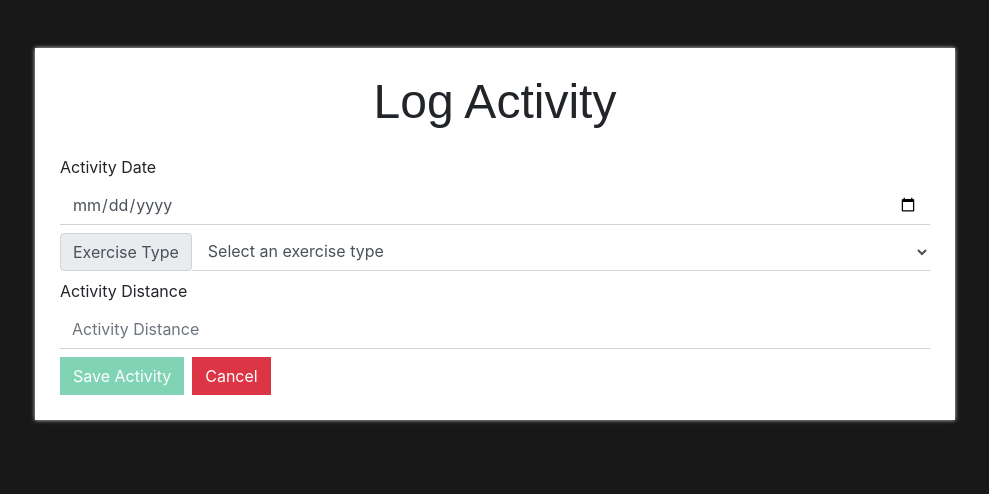
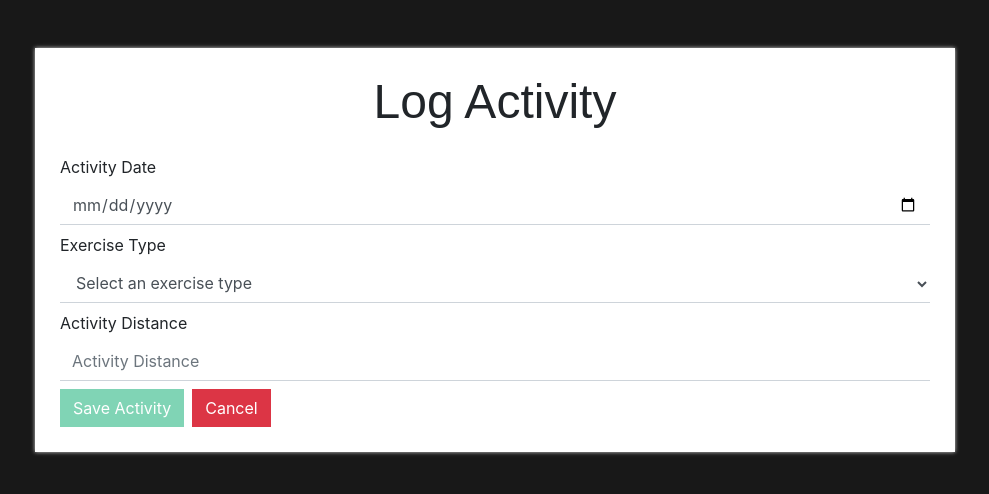
Before and after one commit to CyrusWarner/IIM-Angular-Front-End, an Angular app: page /LogActivity in a window 1280 px wide. Shown: the top 494 px of the page, without its empty margins (145-1134 px from the left). Built offline with nearby package versions, Linux system fonts and the light colour scheme.

Commit message:
Added form errors for the log activity component.

```diff
--- a/src/app/pages/log-activity/log-activity.component.css
+++ b/src/app/pages/log-activity/log-activity.component.css
@@ -6,6 +6,8 @@
 input, select {
   border-width: 0px 0px 1px 0px;
   border-radius: 0px;
+  display: block;
+
 }
 
 input:focus, select:focus {
@@ -17,3 +19,7 @@ input:focus, select:focus {
   color: white;
   border-color: #04AA6D;
 }
+
+label {
+  display: block;
+}
--- a/src/app/pages/log-activity/log-activity.component.html
+++ b/src/app/pages/log-activity/log-activity.component.html
@@ -12,6 +12,7 @@
           <em *ngIf="activityDate.errors?.ActivityDateBeforeTeamStartDate"
             >Activity date cannot be before the team start date</em
           >
+          <em class="form-error" *ngIf="activityDate.errors.required && activityDate.touched">Required</em>
           <label htmlFor="activityDate">Activity Date</label>
           <input
             id="activityDate"
@@ -20,25 +21,18 @@
             class="shadow-none form-control mb-2"
             placeholder="Activity Date"
           />
-          <div class="input-group mb-2">
-            <label
-              htmlFor="exerciseType"
-              class="input-group-text"
-              for="inputGroupSelect01"
-              >Exercise Type</label
-            >
+          <label>Exercise Type</label>
+              <em class="form-error" *ngIf="exerciseType.errors?.required && exerciseType.touched">Required</em>
             <select
               id="exerciseType"
               formControlName="exerciseType"
-              class="shadow-none form-select form-control"
-              id="inputGroupSelect01"
+              class="shadow-none form-select form-control mb-2"
             >
               <option value="" selected>Select an exercise type</option>
               <option value="BIKE">Bike</option>
               <option value="RUN">Run</option>
               <option value="SWIM">Swim</option>
             </select>
-          </div>
           <label htmlFor="activityDistance">Activity Distance</label>
           <input
             id="activityDistance"
@@ -54,7 +48,9 @@
           >
             Save Activity
           </button>
-          <button class="shadow-none btn btn-danger rounded-0 mt-2">Cancel</button>
+          <button class="shadow-none btn btn-danger rounded-0 mt-2">
+            Cancel
+          </button>
         </form>
       </div>
     </div>
--- a/src/styles.css
+++ b/src/styles.css
@@ -28,3 +28,8 @@
   border: 1px solid white;
   box-shadow: 0px 0px 4px lightgray;
 }
+
+.form-error  {
+  float: right;
+  color: red;
+}
```
